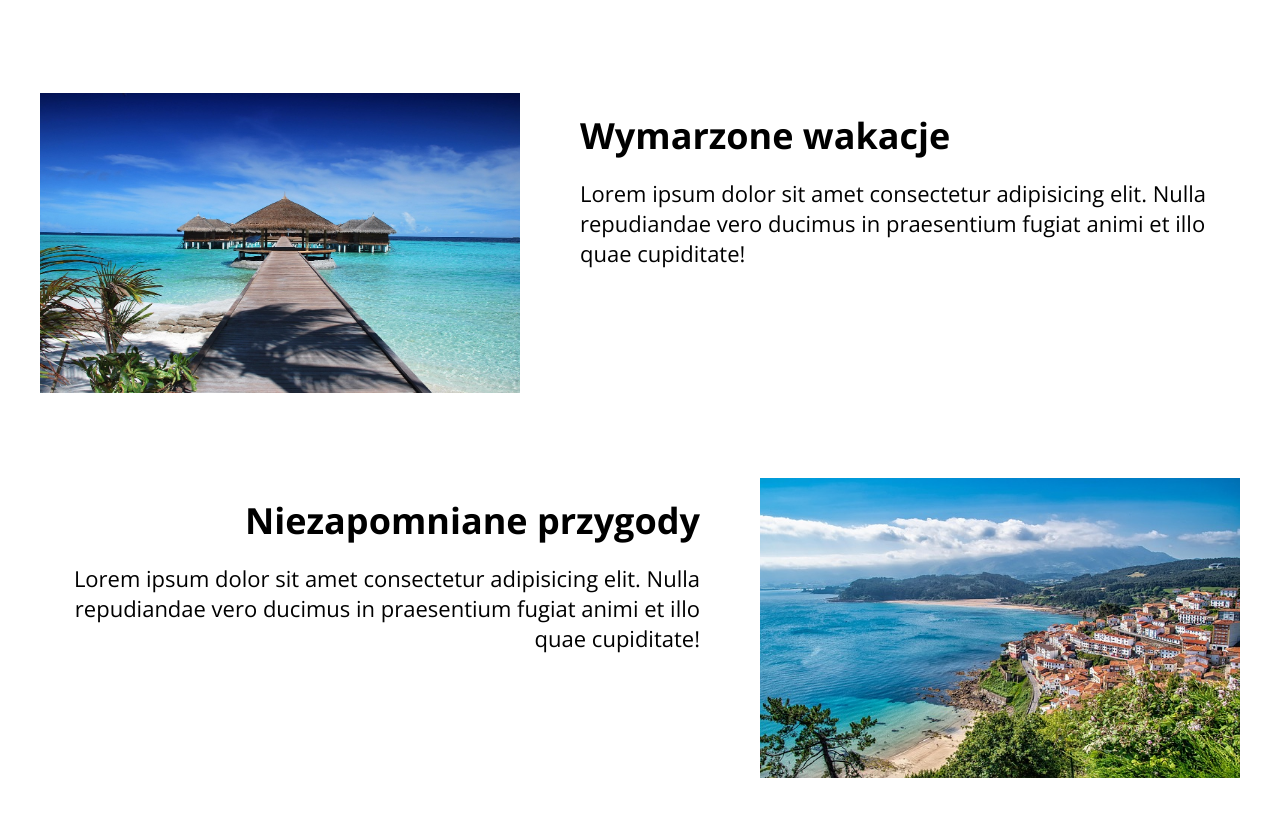
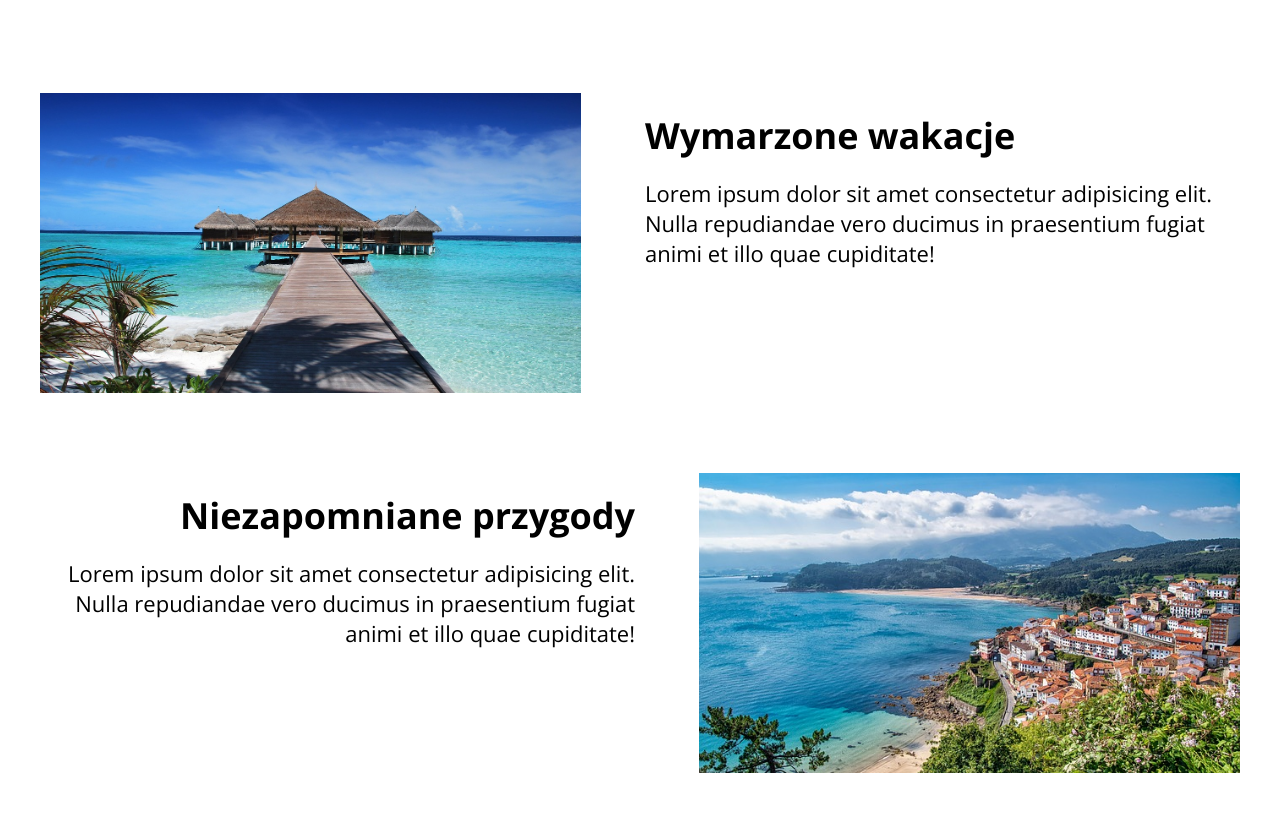
Before and after one commit to Olxf/Tropical-Islands, a plain HTML site: page index.html in a window 1280 px wide. Shown: the part 828-1645 px from the top of the page. Drawn offline with nearby package versions, Linux system fonts and the light colour scheme.

Commit message:
ostatnia poprawka

```diff
--- a/index.html
+++ b/index.html
@@ -53,10 +53,8 @@
 
                 <div class="dreams__box">
 
-                    <div class="dreams__box-img">
-                        <img src="img/domki.jpg" alt="Domki nad oceanem" class="dreams__img">
+                    <div class="image"></div>
 
-                    </div>
                     <div class="dreams__box-text">
                         <h3 class="dreams__title">Wymarzone wakacje</h3>
                         <p class="dreams__text">
@@ -67,10 +65,6 @@
                 </div>
                 <div class="dreams__box">
 
-                    <div class="dreams__box-img dreams__box-img--right">
-                        <img src="img/domki2.jpg" alt="Domki nad oceanem na tle gór" class="dreams__img">
-
-                    </div>
                     <div class="dreams__box-text dreams__box-text--right">
                         <h3 class="dreams__title">Niezapomniane przygody</h3>
                         <p class="dreams__text">
@@ -78,6 +72,7 @@
                             praesentium fugiat animi et illo quae cupiditate!
                         </p>
                     </div>
+                    <div class="image2"></div>
                 </div>
             </div>
         </section>
--- a/sass/style.scss
+++ b/sass/style.scss
@@ -192,10 +192,21 @@ body {
 		// overflow: hidden;
 	}
 
-	&__img {
-		width: 100%;
-		// height: 100%;
+	.image, .image2{
+		width: 50%;
+		height: 300px;
+		background-size: cover;
+		background-position: center;
 		// margin-bottom: 1em;
+	}
+
+	.image{
+		margin-right: 4em;
+		background-image: url('../img/domki.jpg');
+	}
+	.image2{
+		background-image: url('../img/domki2.jpg');
+		margin-left: 4em;
 	}
 
 	&__title {
```
Also changed, not shown: css/style.css, 1 other file.
